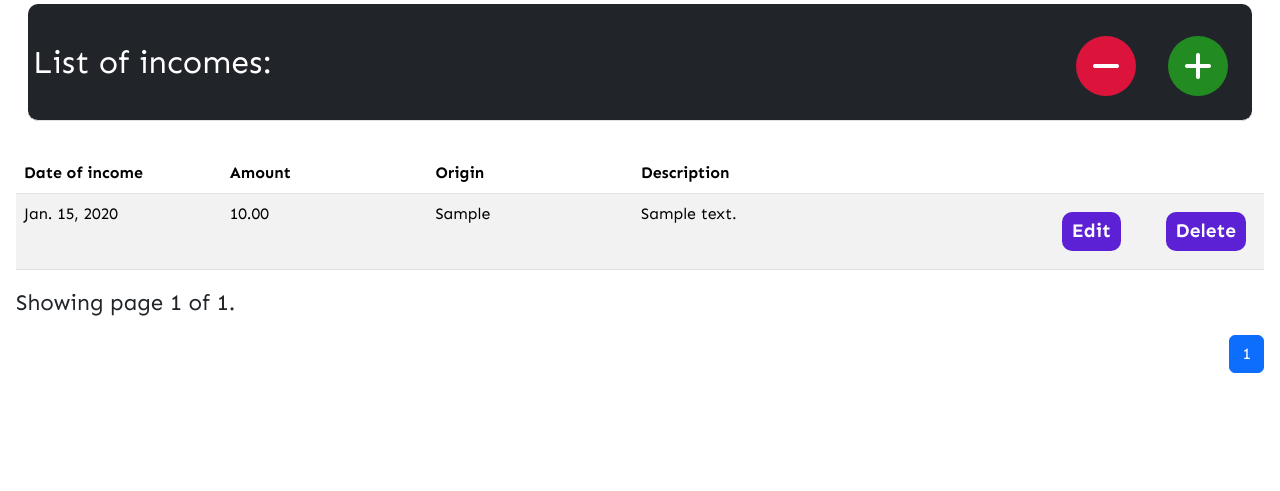
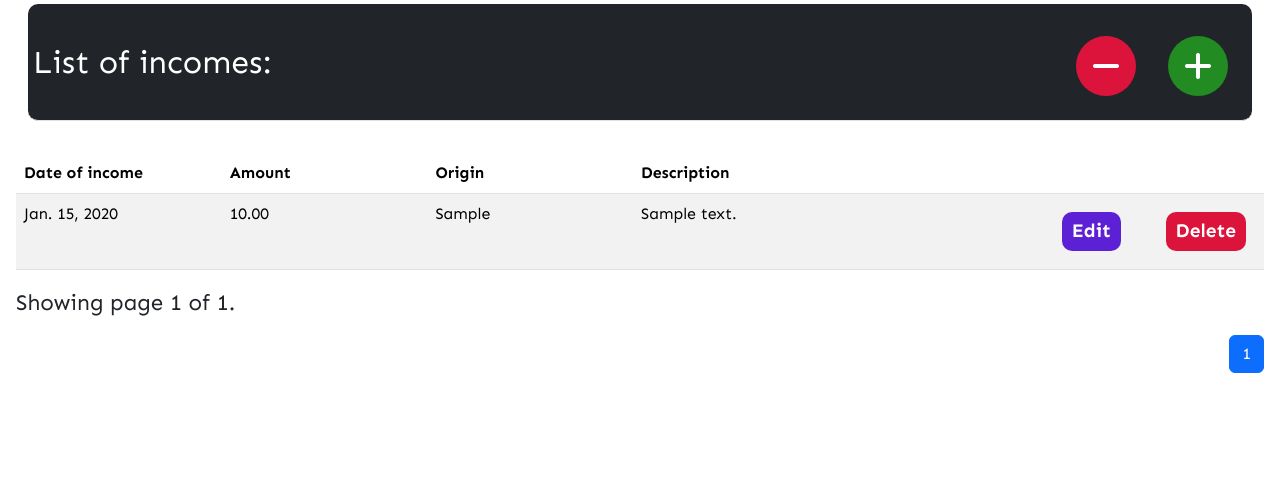
Before and after one commit to BohdanBezushka/MoneyMate, a Django app: page /incomes/ in a window 1280 px wide. Shown: the part 87-578 px from the top of the page. Run offline with Django 3.2, Linux system fonts and the light colour scheme; a user stored in the database is signed in; tables that the repository leaves empty hold one stand-in row (values such as "Sample post"); some libraries are stand-ins or nearby versions.

Commit message:
Update style delete button

```diff
--- a/static/css/style.css
+++ b/static/css/style.css
@@ -402,3 +402,18 @@ a.nav-link{
     font-weight: 700;
     cursor: default;
 }
+
+/*                 delete button         */
+
+#delete-button {
+    background-color: #DC143C;
+    color: white;
+    transition: all 0.2s ease-in-out;
+
+}
+
+#delete-button:hover {
+    border: 2px solid black;
+    transform: scale(1.1);
+    color: black;
+  }
--- a/templates/moneymate/categories/list_categories.html
+++ b/templates/moneymate/categories/list_categories.html
@@ -38,7 +38,7 @@
 				</td>
 				<td>
 					<a href="{% url 'delete-category' category.id %}">
-						<button class="btn btn-primary">Delete</button>
+						<button id="delete-button" class="btn btn-primary">Delete</button>
 					</a>
 				</td>
 			</tr>
--- a/templates/moneymate/currencies/list_currencies.html
+++ b/templates/moneymate/currencies/list_currencies.html
@@ -47,7 +47,7 @@
 				</td>
 				<td>
 					<a href="{% url 'delete-currency' currency.id %}">
-						<button class="btn btn-primary">Delete</button>
+						<button id="delete-button" class="btn btn-primary">Delete</button>
 					</a>
 				</td>
 			</tr>
--- a/templates/moneymate/expenses/list_expenses.html
+++ b/templates/moneymate/expenses/list_expenses.html
@@ -48,7 +48,7 @@
 				</td>
 				<td>
 					<a href="{% url 'delete-expense' expense.id %}">
-						<button class="btn btn-primary">Delete</button>
+						<button id="delete-button" class="btn btn-primary">Delete</button>
 					</a>
 				</td>
 			</tr>
--- a/templates/moneymate/incomes/list_incomes.html
+++ b/templates/moneymate/incomes/list_incomes.html
@@ -48,7 +48,7 @@
 				</td>
 				<td>
 					<a href="{% url 'delete-income' income.id %}">
-						<button class="btn btn-primary">Delete</button>
+						<button id="delete-button" class="btn btn-primary">Delete</button>
 					</a>
 				</td>
 			</tr>
--- a/templates/moneymate/origins/list_origins.html
+++ b/templates/moneymate/origins/list_origins.html
@@ -38,7 +38,7 @@
 				</td>
 				<td>
 					<a href="{% url 'delete-origin' origin.id %}">
-						<button class="btn btn-primary">Delete</button>
+						<button id="delete-button" class="btn btn-primary">Delete</button>
 					</a>
 				</td>
 			</tr>
```
